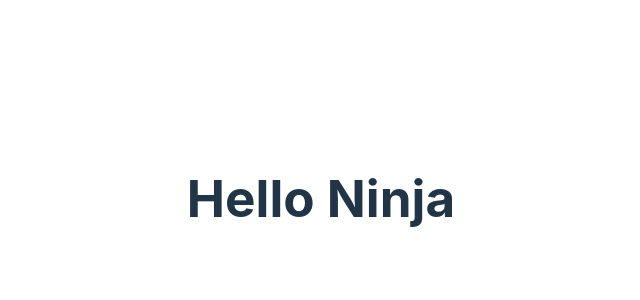
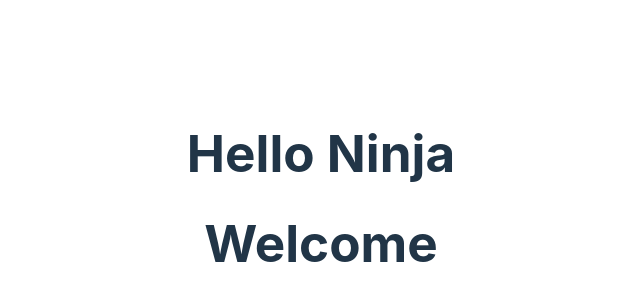
Before and after one commit to Niranjan-GopaL/Small-Projects, a React (Vite) app in the folder mastering_more_react/: page / in a window 1280 px wide. Shown: the part 202-502 px from the top of the page, without its empty margins (319-959 px from the left). Built offline with nearby package versions, Linux system fonts and the light colour scheme.

Commit message:
WHy class cmpt were soo poerful and how fn cmpt dethroned them

```diff
--- a/mastering_more_react/src/App.jsx
+++ b/mastering_more_react/src/App.jsx
@@ -1,6 +1,7 @@
 import { Component } from 'react'
 import './App.css'
-import Greet from './Greet'
+import MyComponent_Greet from './Greet'
+import Welcome from './Welcome'
 
 
 class App extends Component {
@@ -8,7 +9,8 @@ class App extends Component {
   render() {
     return (
         <div >
-            <Greet name='Ninja' />
+            <MyComponent_Greet name='Ninja' />
+            <Welcome />
         </div>
     )
 
--- a/mastering_more_react/src/Greet.jsx
+++ b/mastering_more_react/src/Greet.jsx
@@ -1,3 +1,5 @@
+// this is a FUNCIONAL COMPONENT
+
 const Greet = ({name}) => {
     return  (<h1>Hello {name}</h1>)
 }
--- /dev/null
+++ b/mastering_more_react/src/Welcome.jsx
@@ -0,0 +1,15 @@
+// this is a CLASS COMPONENT
+
+import { Component } from 'react'
+
+
+export default class Welcome extends Component {
+
+    render() {
+        return (
+            <div>
+                <h1>Welcome</h1>
+            </div>
+        )
+    }
+}
```
